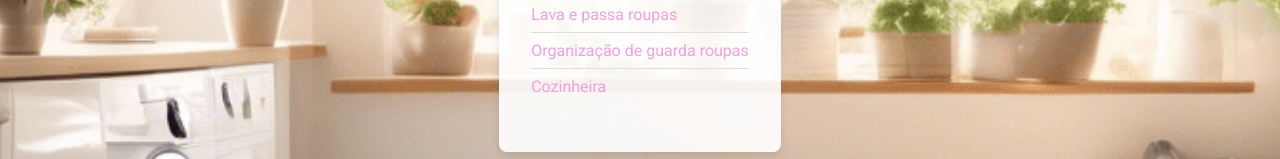
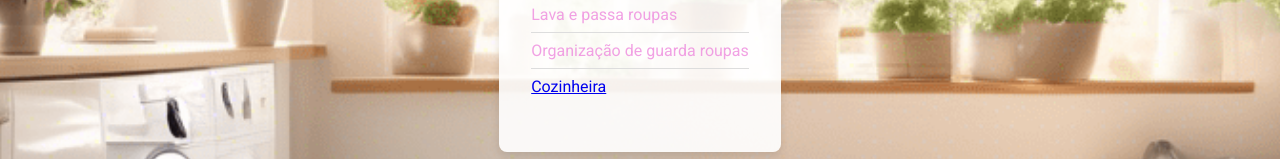
Before and after one commit to felipemgiusti/mamaedealuguel, a plain HTML site: page index.html in a window 1280 px wide. Shown: the part 745-904 px from the top of the page. Drawn offline with Linux system fonts and the light colour scheme.

Commit message:
Update index.html

```diff
--- a/index.html
+++ b/index.html
@@ -152,7 +152,8 @@
                 <li>Faxina completa</li>
                 <li>Lava e passa roupas</li>
                 <li>Organização de guarda roupas</li>
-                <li>Cozinheira</li>
+                <li><a href="cozinheira.html">Cozinheira</a></li>
+
             </ul>
         </div>
     </section>
```
